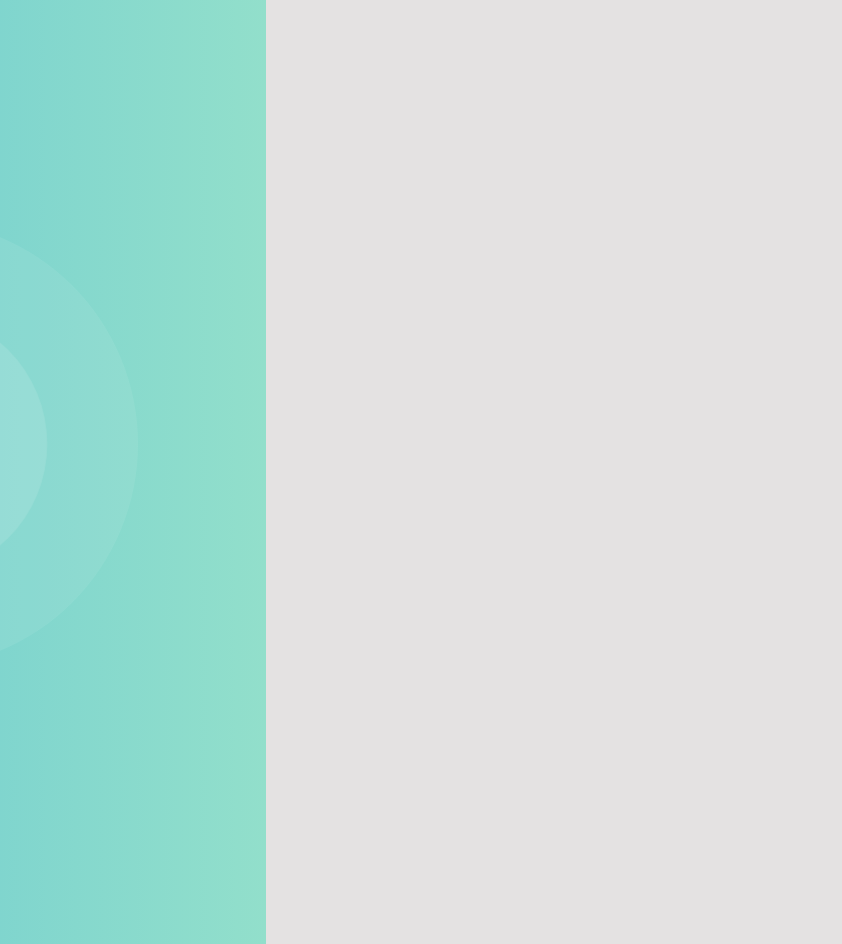
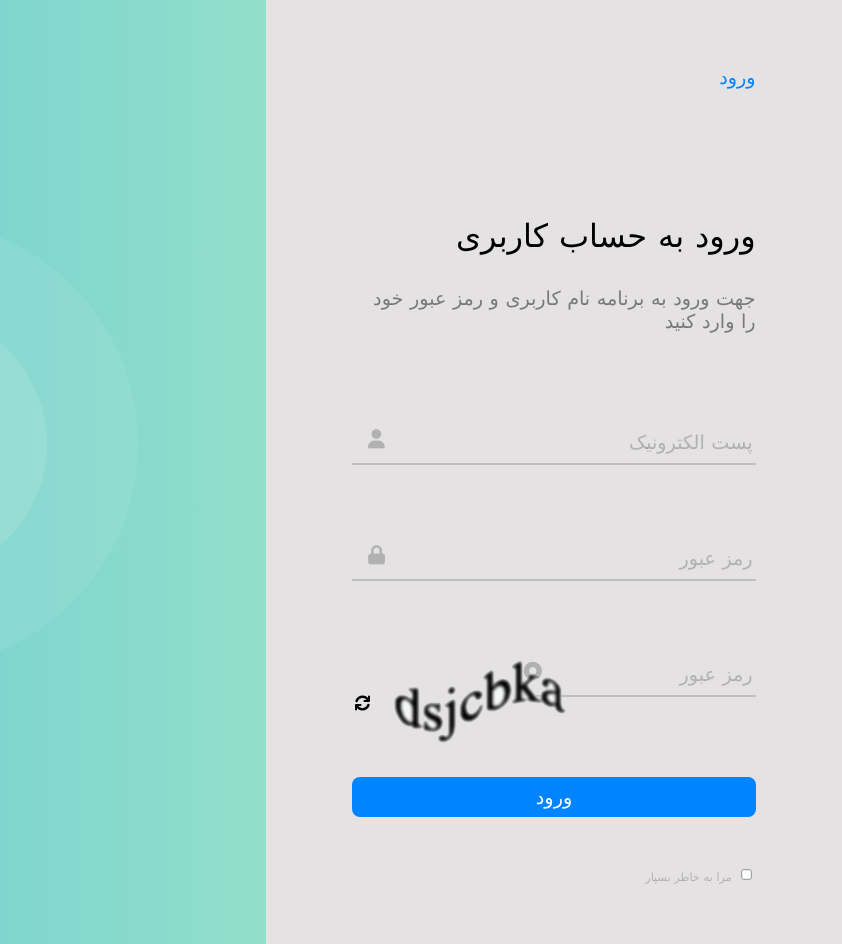
Before and after one commit to Alikooshesh/Maktab-HW3-Antivirus, a plain HTML site: page index.html in a window 1280 px wide. Shown: the full height of the page, 438-1280 px from the left. Drawn offline with Linux system fonts and the light colour scheme.

Commit message:
add login form

```diff
--- a/index.html
+++ b/index.html
@@ -25,7 +25,40 @@
                 </div>
             </div>
             <div class="right-container">
-
+                <div class="login-container">
+                    <div class="top-title-div">
+                        <p class="top-title rtl">ورود</p>
+                    </div>
+                    <div class="login-title-div">
+                        <p class="login-title rtl">ورود به حساب کاربری</p>
+                        <p class="login-text rtl">جهت ورود به برنامه نام کاربری و رمز عبور خود را وارد کنید</p>
+                    </div>
+                    <div class="input-div rtl">
+                        <input class="input-text rtl" type="text" placeholder="پست الکترونیک">
+                        <i class="fas fa-user input-ico"></i>
+                    </div>
+                    <div class="input-div rtl">
+                        <input class="input-text rtl" type="password" placeholder="رمز عبور">
+                        <i class="fas fa-lock input-ico"></i>
+                    </div>
+                    <div class="captcha-div rtl">
+                        <div class="input-div captcha-input-div rtl">
+                            <input class="input-text rtl" type="password" placeholder="رمز عبور">
+                            <i class="fas fa-dot-circle input-ico"></i>
+                        </div>
+                        <div class="captcha">
+                            <img class="cap-img" src="cap.PNG" alt="captha">
+                            <i class="fa fa-refresh"></i>
+                        </div>
+                    </div>
+                    <div class="login-btn-div">
+                        <input class="login-btn rtl" type="button" value="ورود">
+                    </div>
+                    <div class="forget-div rtl">
+                        <input class="forget-input" type="checkbox">
+                        <span class="forget-text rtl">مرا به خاطر بسپار</span>
+                    </div>
+                </div>
             </div>
         </div>
     </main>
--- a/style.css
+++ b/style.css
@@ -13,6 +13,10 @@ body,html{
 *{
     font-family: "Worksans";
     box-sizing: border-box;
+}
+
+.rtl{
+    direction: rtl;
 }
 
 .main-container{
@@ -37,6 +41,9 @@ body,html{
     width: 45%;
     height: 100%;
     background-color: rgb(228, 226, 226);
+    display: flex;
+    justify-content: center;
+    align-items: center;
 }
 
 .logo{
@@ -102,3 +109,111 @@ body,html{
         opacity: 0.1;
     }
 }
+
+.login-container{
+    width: 70%;
+    height: 90%;
+    display: flex;
+    flex-direction: column;
+}
+
+.top-title{
+    color: rgb(0, 132, 255);
+    margin-bottom: 6rem;
+    font-size: 1.2rem;
+}
+
+.login-title{
+    font-size: 2rem;
+}
+
+.login-text{
+    font-size: 1.2rem;
+    color: rgba(77, 77, 77, 0.705);
+    margin-bottom: 6rem;
+}
+
+.input-div{
+    border-bottom:0.15rem solid rgba(0, 0, 0, 0.157);
+    position: relative;
+    margin-bottom: 5rem;
+}
+
+.input-text{
+    width: 80%;
+    outline: none;
+    border: 1px solid transparent;
+    background-color: transparent;
+    padding-bottom: 0.5rem;
+    font-size: 1.2rem;
+}
+
+.input-text::placeholder{
+    color: rgba(116, 116, 116, 0.445);
+    font-size: 1.2rem
+}
+
+.input-ico{
+    color: rgba(116, 116, 116, 0.445);
+    font-size: 1.2rem;
+    position: absolute;
+    left: 3%;
+}
+
+.captcha-div{
+    display: flex;
+    position: relative;
+}
+
+.captcha-input-div{
+    width: 60%;
+}
+
+.captcha{
+    position: absolute;
+    left: 0;
+    top: 0;
+    display: flex;
+    align-items: center;
+    justify-content: flex-end;
+}
+.cap-img{
+    width: 70%;
+    height: 50%;
+}
+
+.fa-refresh{
+    margin-right: 0.5rem;
+}
+
+.fa-refresh:hover{
+    cursor: pointer;
+}
+
+.login-btn{
+    width: 100%;
+    height: 2.5rem;
+    border: 1px solid transparent;
+    outline: none;
+    border-radius: 0.5rem;
+    background-color: rgb(0, 132, 255);
+    color: white;
+    font-size: 1.2rem;
+}
+
+.login-btn:hover{
+    cursor: pointer;
+}
+
+.forget-div{
+    margin-top: 3rem;
+    font-size: 0.7rem;
+}
+
+.forget-input{
+    transform: scale(0.8);
+}
+
+.forget-text{
+    color: rgba(116, 116, 116, 0.445);
+}
```
Also changed, not shown: cap.PNG (added).
